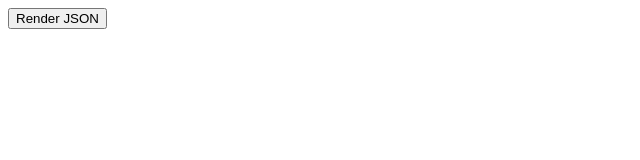
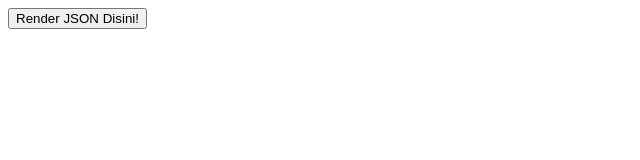
Before and after one commit to veliawildaifanah/hehe, a plain HTML site: page index.html in a window 1280 px wide. Shown: the whole page, without its empty margins (0-640 px from the left). Drawn offline with nearby package versions, Linux system fonts and the light colour scheme.

Commit message:
Update index.html

```diff
--- a/index.html
+++ b/index.html
@@ -28,7 +28,7 @@
 <script src="https://code.jquery.com/jquery-3.1.1.min.js" type="text/javascript"></script>
 </head>
 <body>
-	<input type="button" value="Render JSON" id="Render JSON" onclick="return hello();"/>
+	<input type="button" value="Render JSON Disini!" id="Render JSON" onclick="return hello();"/>
 	<br/>
 	<table id="jsonTable" style="visibility:hidden">
 		<thead>
```
